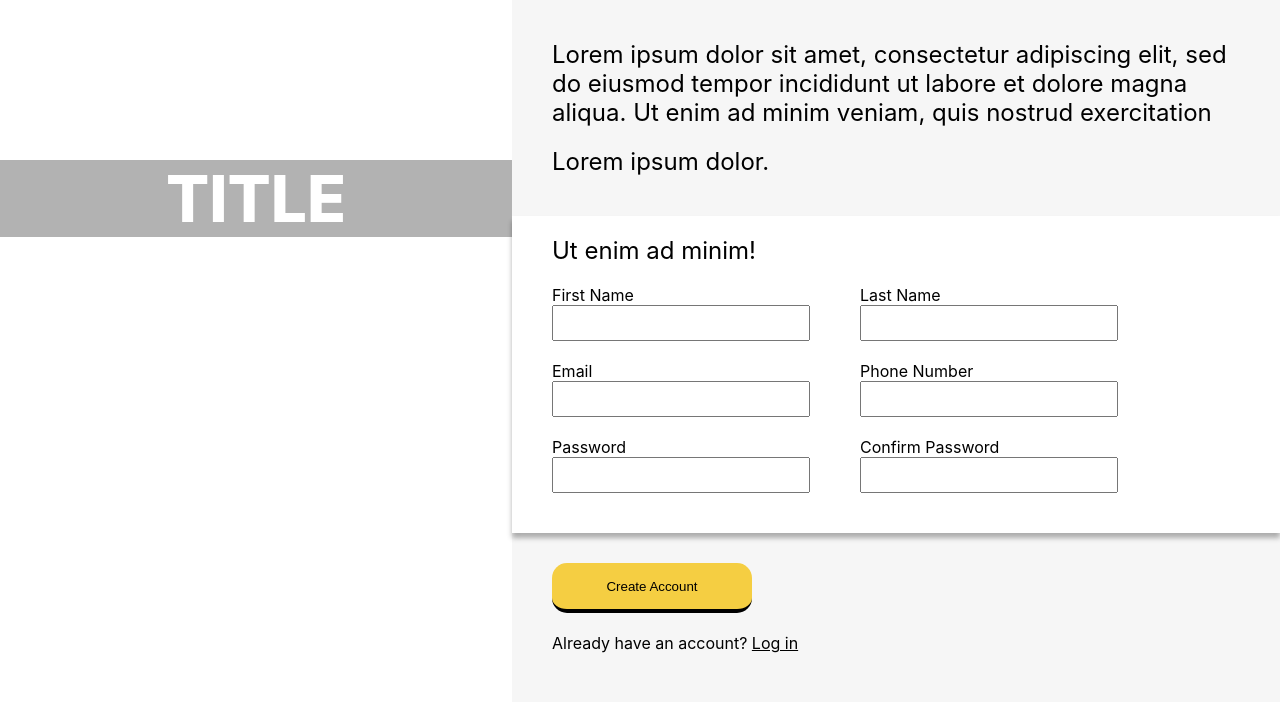
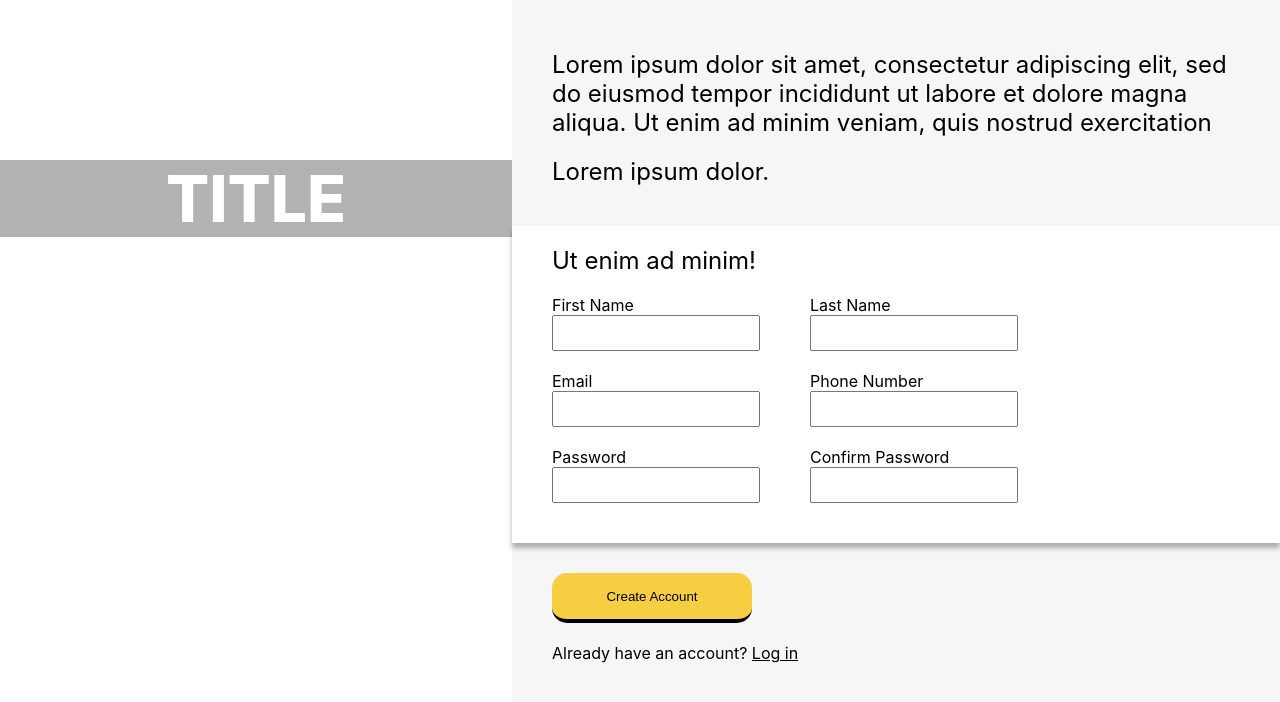
Before and after one commit to jchantrell/odin-signup-form, a plain HTML site: page index.html in a window 1280 px wide. Drawn offline with Linux system fonts and the light colour scheme.

Commit message:
Fixed scaling issues

```diff
--- a/styles.css
+++ b/styles.css
@@ -7,24 +7,26 @@ body {
 }
 
 .main {
+    display: flex;
+    flex-flow: row wrap;
     height: 100vh;
     width: 100vw;
-    display: flex;
     font-family: -apple-system, BlinkMacSystemFont, "Segoe UI", Roboto, Helvetica, Arial, sans-serif, "Apple Color Emoji", "Segoe UI Emoji", "Segoe UI Symbol";
 }
 
 .splash {
     background-image: url("images/shane-rounce-bike.jpg");
     background-size: cover;
-    width: 40%;
+    height: 100vh;
+    width: 40vw;
     text-align: center;
 }
 
 .content {
-    width: 60%;
+    width: 60vw;
     background: #f6f6f6;
     display: flex;
-    flex-direction: column;
+    flex-flow: column nowrap;
 }
 
 .title {
@@ -45,6 +47,7 @@ body {
     font-size: 1.2em;
 }
 
+/* form styling */
 
 .callout{
     font-size: 1.5em;
@@ -71,10 +74,23 @@ body {
 }
 
 .form * input {
-    width: 300px;
+    width: 250px;
     height: 30px;
     justify-content: center;
     align-items: center;
+}
+
+.form * input:focus {
+    outline: 1px solid #6eeb34;
+}
+
+.form * input:focus:required:invalid{
+    outline: 1px solid crimson;
+}
+
+.form * input:focus:required:valid,
+.form * input:focus:required:placeholder-shown{
+
 }
 
 .formHeading {
@@ -96,8 +112,7 @@ body {
 
 .firstName, .lastName, .email, .phoneNumber, .password, .confirmPassword {
     display: flex;
-    flex-wrap: wrap;
-    flex-direction: column;
+    flex-flow: column wrap;
     padding-top: 20px;
     padding-right: 50px;
 }
@@ -126,6 +141,8 @@ body {
     border-bottom: solid 2px black;
 }
 
+/* styling for text links */
+
 .imageCredit > a:link, a:visited, a:hover, a:active {
     color: white;
 }
@@ -134,18 +151,21 @@ body {
     color: black;
 }
 
+/* resize certain divs to fit diff resolutions */
+
 @media only screen and (max-width: 100em){
-    .form * input {
-        width: 250px;
-    }
     .calloutContainer {
-        margin-top: 40px;
+        margin-top: 200px;;
     }
 }
 
+
 @media only screen and (max-width: 90em){
     .form * input {
-        width: 250px;
+        width: 200px;
+    }
+    .calloutContainer {
+        margin-top: 50px;;
     }
 }
 
@@ -201,3 +221,10 @@ body {
         color: white;
     }
 }
+
+input:-webkit-autofill,
+input:-webkit-autofill:hover,
+input:-webkit-autofill:focus,
+input:-webkit-autofill:active{
+    -webkit-box-shadow: 0 0 0 30px white inset !important;
+}
```
